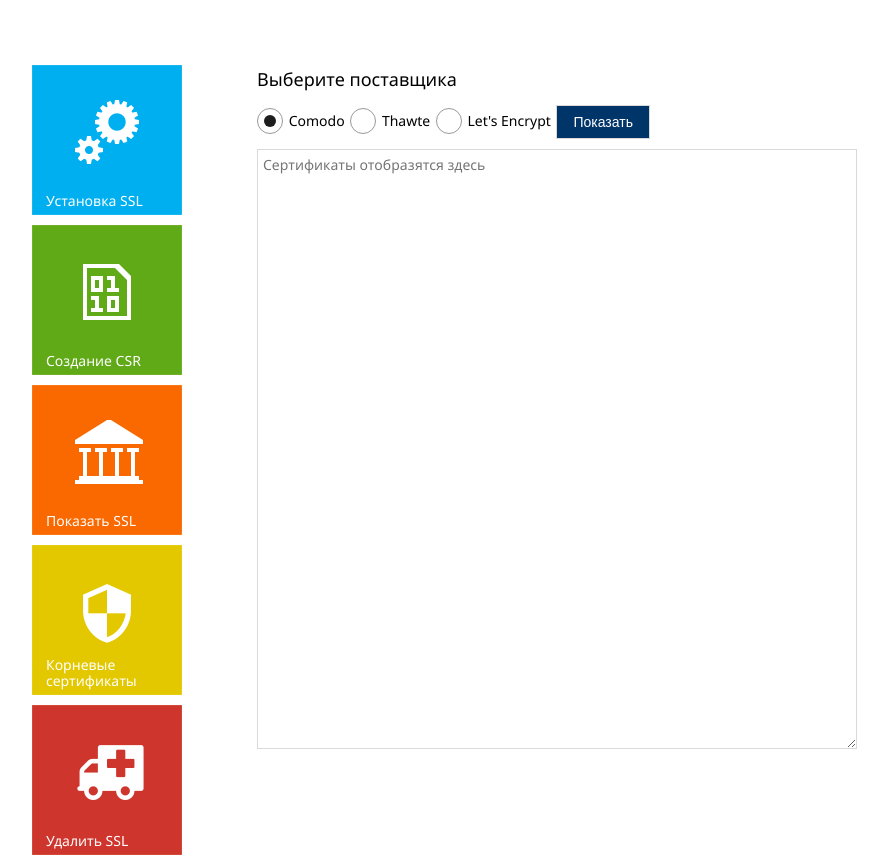
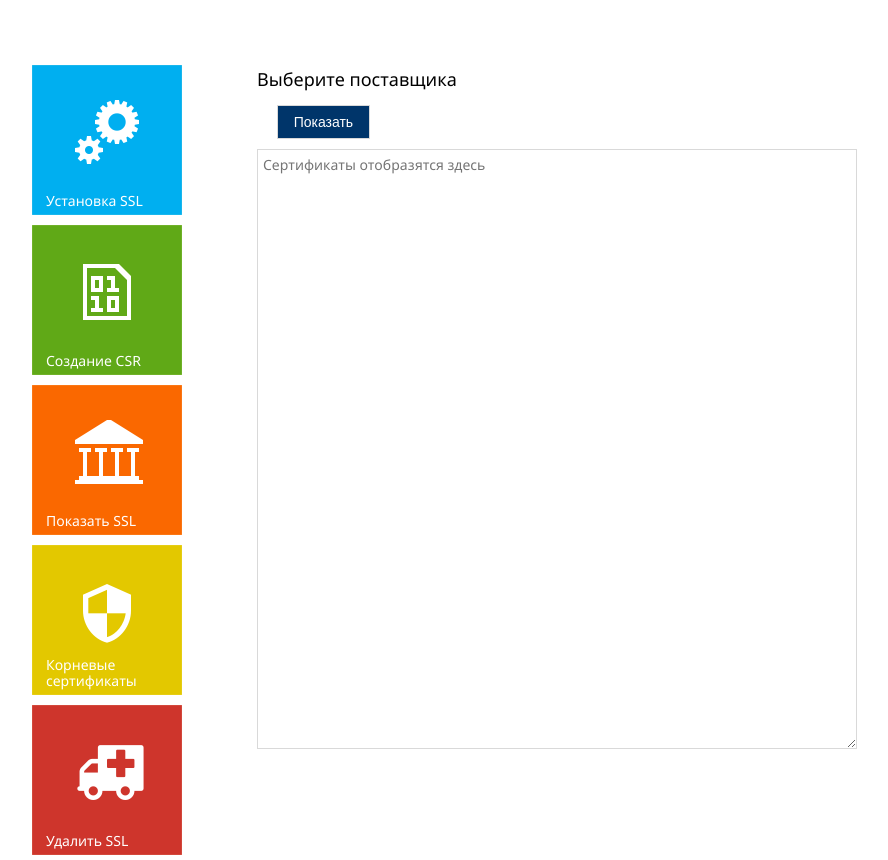
Before and after one commit to agn1/sslweb, a Django app: template templates/index.html in a window 1280 px wide, after a click on "Корневые сертификаты". Shown: the whole page, without its empty margins (33-921 px from the left). Run offline with Django 3.2, Linux system fonts and the light colour scheme; the template is opened without the code that fills it, so the values that code supplies are empty.

Commit message:
listing rootca in iterate

```diff
--- a/templates/index.html
+++ b/templates/index.html
@@ -136,24 +136,14 @@
         <form id="roots" style="display:none" data-role="validator" data-on-submit="return postData('roots');">
           {% csrf_token %}
           <h4>Выберите поставщика</h4>
+          <label class="input-control radio">
           {% for r in view.listrootca %}
-              {{ r }}
+                <input type="radio" name="roots" checked value="{{ r }}">
+                <span class="check"></span>
+                <span class="caption">{{ r }}</span>
           {% endfor %}
-          <label class="input-control radio">
-              <input type="radio" name="roots" checked value="comodo.crt">
-              <span class="check"></span>
-              <span class="caption">Comodo</span>
           </label>
-            <label class="input-control radio">
-                <input type="radio" name="roots" value="thawte.crt">
-                <span class="check"></span>
-                <span class="caption">Thawte</span>
-            </label>
-          <label class="input-control radio">
-            <input type="radio" name="roots" value="letsencrypt.crt">
-            <span class="check"></span>
-            <span class="caption">Let's Encrypt</span>
-          </label>
+
           <button type="submit" class="button bg-darkCobalt bg-active-darkPink fg-white">Показать</button>
         </br>
           <div style="width:600px;height:600px" class="input-control textarea" data-role="input" data-text-auto-resize="true">
```
